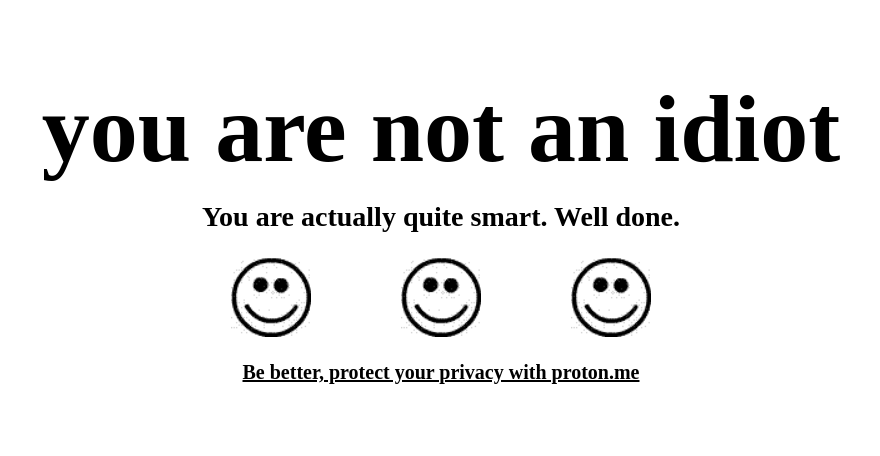
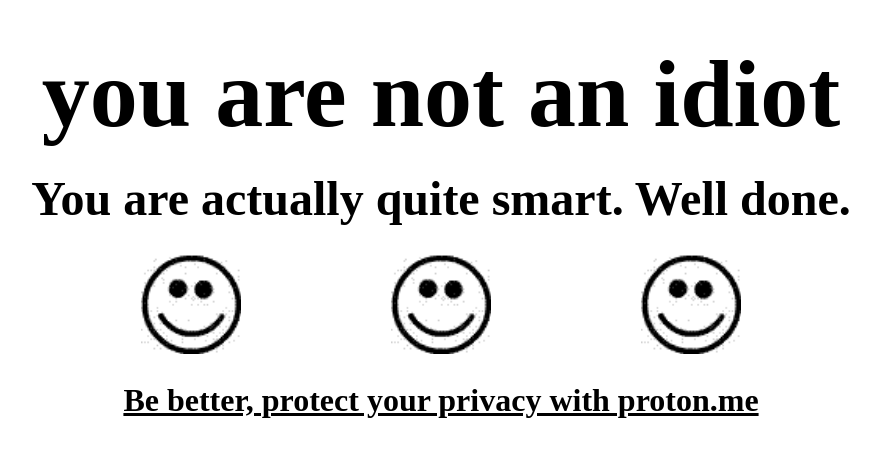
Before and after one commit to pipchell/ILoveProtonSoftware, a plain HTML site: page index.html in a window 1280 px wide. Shown: the part 170-626 px from the top of the page, without its empty margins (199-1079 px from the left). Drawn offline with Linux system fonts and the light colour scheme.

Commit message:
Update index.html

```diff
--- a/index.html
+++ b/index.html
@@ -17,7 +17,7 @@
       flex-direction: column;
       align-items: center;
       justify-content: center;
-      gap: 20px;
+      gap: 24px;
     }
     h1 {
       font-size: clamp(42px, 9vw, 96px);
@@ -26,12 +26,12 @@
       max-width: 90vw;
     }
     p.sub {
-      font-size: clamp(16px, 3vw, 28px);
+      font-size: clamp(22px, 4.5vw, 48px);
       font-weight: bold;
       max-width: 80vw;
     }
     .proton-link {
-      font-size: clamp(13px, 2vw, 20px);
+      font-size: clamp(16px, 3vw, 32px);
       font-weight: bold;
     }
     .proton-link a {
@@ -42,12 +42,12 @@
       display: flex;
       align-items: center;
       justify-content: space-between;
-      width: min(420px, 80vw);
+      width: min(600px, 80vw);
       margin: 4px 0;
     }
     .smiley-img {
-      width: 80px;
-      height: 80px;
+      width: 100px;
+      height: 100px;
     }
   </style>
 </head>
@@ -66,14 +66,14 @@
   <script>
     const smileys = document.querySelectorAll('.smiley-img');
     let white = true;
-    const INTERVAL = 800;
+    const INTERVAL = 600;
 
     function applyState() {
       if (white) {
-        document.body.style.cssText = 'background-color:#ffffff;color:#000000;font-family:Times New Roman,Times,serif;text-align:center;overflow:hidden;height:100vh;width:100vw;display:flex;flex-direction:column;align-items:center;justify-content:center;gap:20px;';
+        document.body.style.cssText = 'background-color:#ffffff;color:#000000;font-family:Times New Roman,Times,serif;text-align:center;overflow:hidden;height:100vh;width:100vw;display:flex;flex-direction:column;align-items:center;justify-content:center;gap:24px;';
         smileys.forEach(s => { s.style.filter = 'none'; });
       } else {
-        document.body.style.cssText = 'background-color:#000000;color:#ffffff;font-family:Times New Roman,Times,serif;text-align:center;overflow:hidden;height:100vh;width:100vw;display:flex;flex-direction:column;align-items:center;justify-content:center;gap:20px;';
+        document.body.style.cssText = 'background-color:#000000;color:#ffffff;font-family:Times New Roman,Times,serif;text-align:center;overflow:hidden;height:100vh;width:100vw;display:flex;flex-direction:column;align-items:center;justify-content:center;gap:24px;';
         smileys.forEach(s => { s.style.filter = 'invert(1)'; });
       }
     }
```
